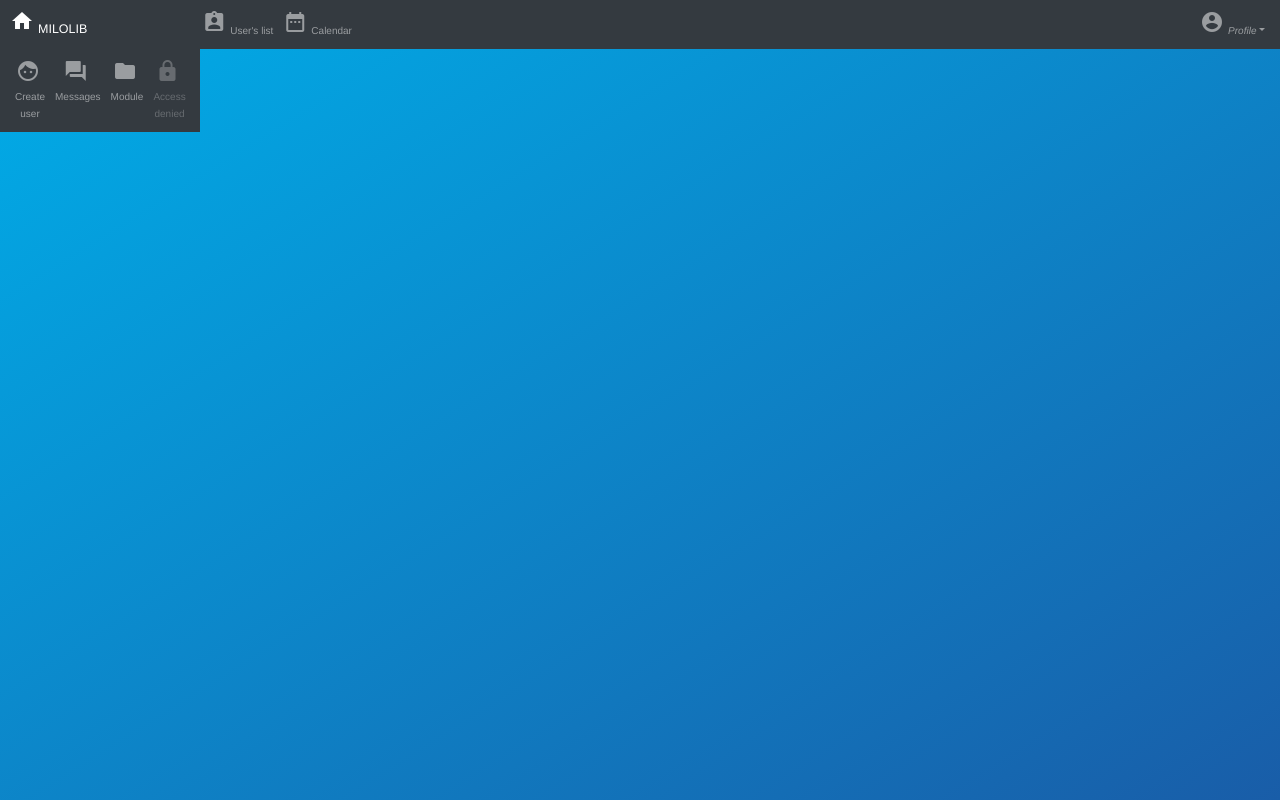
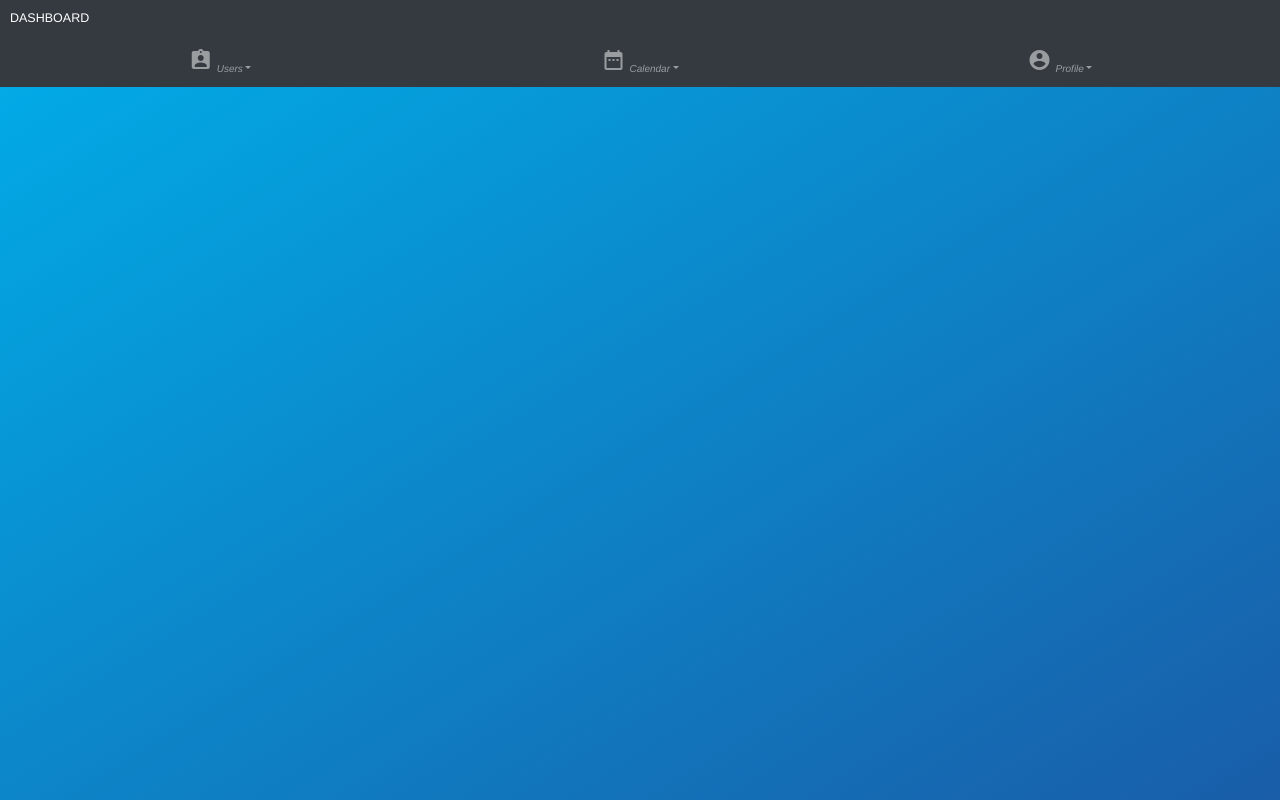
Before and after one commit to alihasana/MILOLIB, a Vue app in the folder front/: page /#/dashboard in a window 1280 px wide. Built offline with nearby package versions, Linux system fonts and the light colour scheme.

Commit message:
dashboard v2

```diff
--- /dev/null
+++ b/front/src/modules/dashboard/dashboard(v1).vue
@@ -0,0 +1,69 @@
+<template>
+  <div>
+    <b-navbar toggleable="sm" type="dark" variant="dark"> <!-- color: primary, success, info, warning, danger, dark, or light. -->
+      <b-navbar-brand href="#"><span><i class="material-icons">home</i></span>MILOLIB</b-navbar-brand>
+      <b-navbar-toggle target="header_collapse"></b-navbar-toggle>
+      <b-collapse is-nav id="header_collapse">
+        <b-navbar-nav>
+          <b-nav-item href="#"><span><i class="material-icons">assignment_ind</i></span>User's list</b-nav-item>
+          <b-nav-item href="#"><span><i class="material-icons">date_range</i></span>Calendar</b-nav-item>
+        </b-navbar-nav>
+        <!-- Right aligned nav items -->
+        <b-navbar-nav class="ml-auto">
+          <b-nav-item-dropdown right>
+            <!-- Using button-content slot -->
+            <template slot="button-content">
+              <em><span><i class="material-icons">account_circle</i></span>Profile</em>
+            </template>
+            <b-dropdown-item href="#"><span><i class="material-icons">settings</i></span>Settings</b-dropdown-item> <!-- <i class="material-icons">perm_data_setting</i> -->
+            <b-dropdown-item href="#"><span><i class="material-icons">power_settings_new</i></span>Logout</b-dropdown-item> <!-- <i class="material-icons">exit_to_app</i> -->
+          </b-nav-item-dropdown>
+        </b-navbar-nav>
+      </b-collapse>
+    </b-navbar>
+    <b-navbar type="dark" variant="dark" id="aside_collapse">
+    <b-navbar-toggle target="aside_collapse"><span><i class="material-icons">dashboard</i></span>Dashboard</b-navbar-toggle>
+    <b-collapse is-nav id="aside_collapse">
+        <b-navbar-nav>
+          <b-nav-item href="#"><span><i class="material-icons">face</i></span>Create user</b-nav-item>
+          <b-nav-item href="#"><span><i class="material-icons">question_answer</i></span>Messages</b-nav-item>
+          <b-nav-item href="#"><span><i class="material-icons">folder</i></span>Module</b-nav-item>
+          <b-nav-item href="#" disabled><span><i class="material-icons">lock</i></span>Access denied</b-nav-item>
+        </b-navbar-nav>
+    </b-collapse>
+    </b-navbar>
+  </div>
+</template>
+
+<script>
+/* eslint-disable */
+export default {
+  name: "dashboard",
+  data() {
+    return {
+      // msg: "Here we are ..."
+    };
+  },
+  components: {},
+  methods: {}
+};
+</script>
+
+<style scoped>
+.material-icons.md-18 { font-size: 18px; }
+.material-icons.md-24 { font-size: 24px; }
+.material-icons.md-36 { font-size: 36px; }
+.material-icons.md-48 { font-size: 48px; }
+
+#aside_collapse {
+  width: 200px;
+}
+
+#header_collapse {
+  padding-left: 100px;
+}
+
+span {
+  padding-right: 4px;
+}
+</style>
--- a/front/src/modules/dashboard/dashboard.vue
+++ b/front/src/modules/dashboard/dashboard.vue
@@ -1,37 +1,58 @@
 <template>
   <div>
-    <b-navbar toggleable="sm" type="dark" variant="dark"> <!-- color: primary, success, info, warning, danger, dark, or light. -->
-      <b-navbar-brand href="#"><span><i class="material-icons">home</i></span>MILOLIB</b-navbar-brand>
+
+    <b-navbar toggleable="sm" type="dark" variant="dark">
+      <b-navbar-brand href="#"><span id="dashboard">DASHBOARD</span></b-navbar-brand>
       <b-navbar-toggle target="header_collapse"></b-navbar-toggle>
+    </b-navbar>
+
+    <b-navbar type="dark" variant="dark" toggleable="sm" id="header_collapse">
       <b-collapse is-nav id="header_collapse">
-        <b-navbar-nav>
-          <b-nav-item href="#"><span><i class="material-icons">assignment_ind</i></span>User's list</b-nav-item>
-          <b-nav-item href="#"><span><i class="material-icons">date_range</i></span>Calendar</b-nav-item>
-        </b-navbar-nav>
-        <!-- Right aligned nav items -->
-        <b-navbar-nav class="ml-auto">
+
+        <b-navbar-nav justified id="items"> <!-- fill or justified -->
+
+          <!-- <b-nav-item href="#"><i class="material-icons">assignment_ind</i><span>User's list</span></b-nav-item> -->
+
+          <!-- <b-nav-item href="#"><i class="material-icons">date_range</i><span>Calendar</span></b-nav-item> -->
+
           <b-nav-item-dropdown right>
-            <!-- Using button-content slot -->
             <template slot="button-content">
-              <em><span><i class="material-icons">account_circle</i></span>Profile</em>
+              <em><i class="material-icons">assignment_ind</i><span>Users</span></em>
             </template>
-            <b-dropdown-item href="#"><span><i class="material-icons">settings</i></span>Settings</b-dropdown-item> <!-- <i class="material-icons">perm_data_setting</i> -->
-            <b-dropdown-item href="#"><span><i class="material-icons">power_settings_new</i></span>Logout</b-dropdown-item> <!-- <i class="material-icons">exit_to_app</i> -->
+            <b-dropdown-item href="#"><i class="material-icons">note_add</i><span>Create user</span></b-dropdown-item>
+            <b-dropdown-item href="#"><i class="material-icons">folder_shared</i><span>User's list</span></b-dropdown-item>
+            <b-dropdown-item href="#"><i class="material-icons">perm_contact_calendar</i><span>User's schedule</span></b-dropdown-item>
           </b-nav-item-dropdown>
+
+          <b-nav-item-dropdown right>
+            <template slot="button-content">
+              <em><i class="material-icons">date_range</i><span>Calendar</span></em>
+            </template>
+            <b-dropdown-item href="#"><i class="material-icons">perm_data_setting</i><span>Settings</span></b-dropdown-item>
+            <b-dropdown-item href="#"><i class="material-icons">event</i><span>RDV</span></b-dropdown-item>
+            <b-dropdown-item href="#"><i class="material-icons">perm_contact_calendar</i><span>User's schedule</span></b-dropdown-item>
+          </b-nav-item-dropdown>
+
+          <b-nav-item-dropdown right>
+            <template slot="button-content">
+              <em><i class="material-icons">account_circle</i><span>Profile</span></em>
+            </template>
+            <b-dropdown-item href="#"><i class="material-icons">question_answer</i><span>Messages</span></b-dropdown-item>
+            <b-dropdown-item href="#"><i class="material-icons">edit</i><span>Edit profile</span></b-dropdown-item>
+            <b-dropdown-item href="#"><i class="material-icons">settings</i><span>Settings</span></b-dropdown-item>
+            <b-dropdown-item href="#"><i class="material-icons">help</i><span>Help</span></b-dropdown-item>
+            <b-dropdown-divider></b-dropdown-divider>
+            <b-dropdown-item href="#"><i class="material-icons" id="logout">power_settings_new</i><span>Logout</span></b-dropdown-item>
+          </b-nav-item-dropdown>
+
+
+
+
+
         </b-navbar-nav>
       </b-collapse>
     </b-navbar>
-    <b-navbar type="dark" variant="dark" id="aside_collapse">
-    <b-navbar-toggle target="aside_collapse"><span><i class="material-icons">dashboard</i></span>Dashboard</b-navbar-toggle>
-    <b-collapse is-nav id="aside_collapse">
-        <b-navbar-nav>
-          <b-nav-item href="#"><span><i class="material-icons">face</i></span>Create user</b-nav-item>
-          <b-nav-item href="#"><span><i class="material-icons">question_answer</i></span>Messages</b-nav-item>
-          <b-nav-item href="#"><span><i class="material-icons">folder</i></span>Module</b-nav-item>
-          <b-nav-item href="#" disabled><span><i class="material-icons">lock</i></span>Access denied</b-nav-item>
-        </b-navbar-nav>
-    </b-collapse>
-    </b-navbar>
+
   </div>
 </template>
 
@@ -55,15 +76,26 @@ export default {
 .material-icons.md-36 { font-size: 36px; }
 .material-icons.md-48 { font-size: 48px; }
 
-#aside_collapse {
-  width: 200px;
+#dashboard {
+  /* color: yellow; */
 }
 
-#header_collapse {
-  padding-left: 100px;
+#items {
+  /* background-color: red; */
+  width: 100%; /* comme les items sont en fill sur 100% de l'espace ils augmentent la taille de leur conteneur et décale ainsi le dropdown */
+
+}
+
+i {
+  /* color: purple; */
+  padding-right: 4px;
+}
+
+#logout {
+  color: red;
 }
 
 span {
-  padding-right: 4px;
+  /* color: purple; */
 }
 </style>
```
